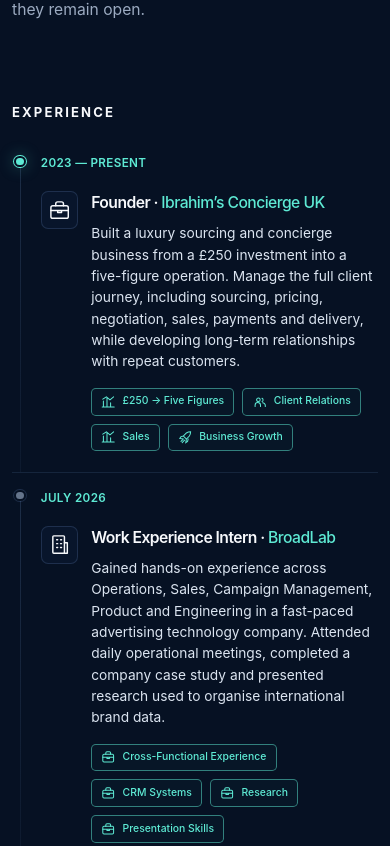
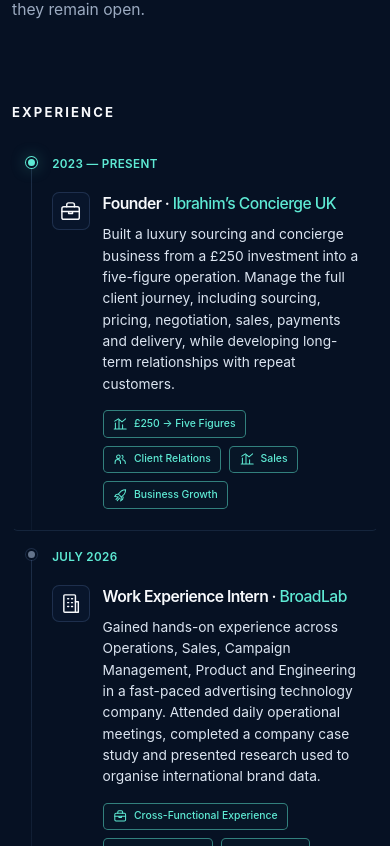
Before and after one commit to ibrahimmusallam10/Ibrahim-sConciergeUK, a React (Vite) app: page / in a window 390 px wide. Shown: the part 2438-3284 px from the top of the page. Built offline with nearby package versions, Linux system fonts and the light colour scheme.

Commit message:
Round experience row outlines (#8)
* Redesign experience timeline

* Expand experience and initiatives sections

* Round experience row outlines

---------

Co-authored-by: Ibrahim Musallam <ibrahimmusallam@Ibrahims-MacBook-Neo.local>

```diff
--- a/src/styles.css
+++ b/src/styles.css
@@ -262,9 +262,11 @@ h3 {
   display: grid;
   grid-template-columns: 7.7rem 1.15rem 2.65rem minmax(0, 1fr);
   gap: 0.75rem;
-  padding: 1.15rem 0 1.25rem;
-  border-bottom: 1px solid rgba(92, 126, 172, 0.18);
-  border-radius: 0;
+  margin: 0 -0.75rem;
+  padding: 1.35rem 0.75rem 1.45rem;
+  border: 1px solid transparent;
+  border-bottom-color: rgba(92, 126, 172, 0.18);
+  border-radius: 0.85rem 0.85rem 0.35rem 0.35rem;
 }
 
 .timeline-marker {
@@ -354,6 +356,10 @@ h3 {
   background: var(--panel-soft);
   box-shadow: inset 0 1px 0 0 rgba(148, 163, 184, 0.12);
   transform: translateY(-2px);
+}
+
+.resume-item:hover {
+  border-color: rgba(92, 126, 172, 0.3);
 }
 
 .date {
@@ -713,7 +719,8 @@ h3 {
   .resume-item {
     grid-template-columns: 1rem 2.35rem minmax(0, 1fr);
     gap: 0.8rem;
-    padding: 1rem 0 1.3rem;
+    margin: 0;
+    padding: 1rem 0.65rem 1.3rem;
   }
 
   .resume-item .date {
```
